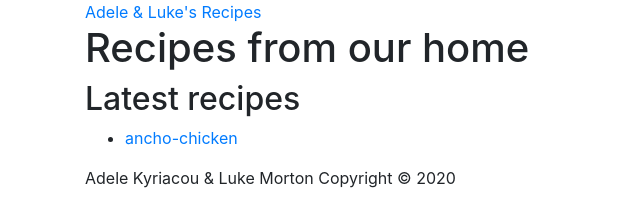
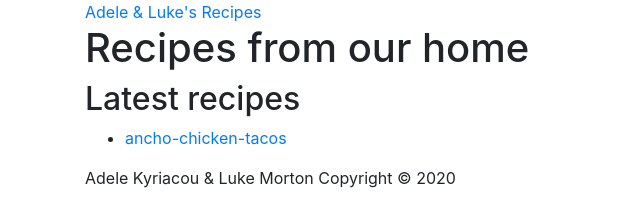
Before and after one commit to lukemorton/adeleandluke, a Next.js app: page / in a window 1280 px wide. Shown: the top 218 px of the page, without its empty margins (0-640 px from the left). Built offline with nearby package versions, Linux system fonts and the light colour scheme.

Commit message:
Rename recipe

```diff
--- a/pages/index.js
+++ b/pages/index.js
@@ -2,7 +2,9 @@ import { Home } from '~interfaces/recipes/components'
 
 export default ({ recipes }) => <Home recipes={recipes} />
 
-const RECIPES = [{ slug: 'ancho-chicken', filePath: '01-ancho-chicken' }]
+const RECIPES = [
+  { slug: 'ancho-chicken-tacos', filePath: '01-ancho-chicken-tacos' },
+]
 
 export const getStaticProps = async () => {
   return {
--- a/pages/recipes/[recipe].js
+++ b/pages/recipes/[recipe].js
@@ -2,7 +2,9 @@ import { Recipe } from '~interfaces/recipes/components'
 
 export default ({ recipe }) => <Recipe {...recipe} />
 
-const RECIPES = [{ slug: 'ancho-chicken', filePath: '01-ancho-chicken' }]
+const RECIPES = [
+  { slug: 'ancho-chicken-tacos', filePath: '01-ancho-chicken-tacos' },
+]
 
 export const getStaticPaths = async () => {
   const paths = RECIPES.map((recipe) => {
```
Also changed, not shown: src/interfaces/recipes/content/dishes/01-ancho-chicken-tacos/about.md (renamed from src/interfaces/recipes/content/dishes/01-ancho-chicken/about.md, +1 -1 lines), src/interfaces/recipes/content/dishes/01-ancho-chicken-tacos/instructions.md (renamed from src/interfaces/recipes/content/dishes/01-ancho-chicken/instructions.md).
